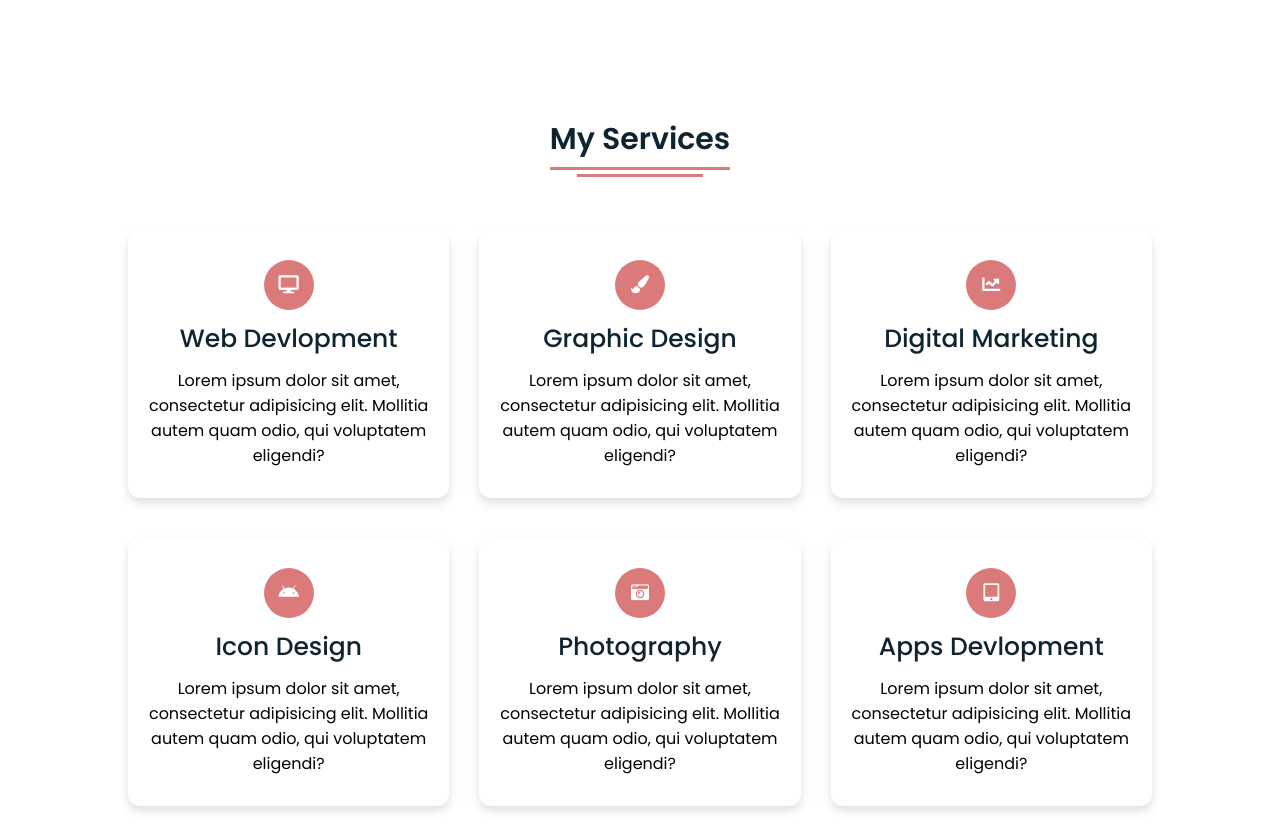
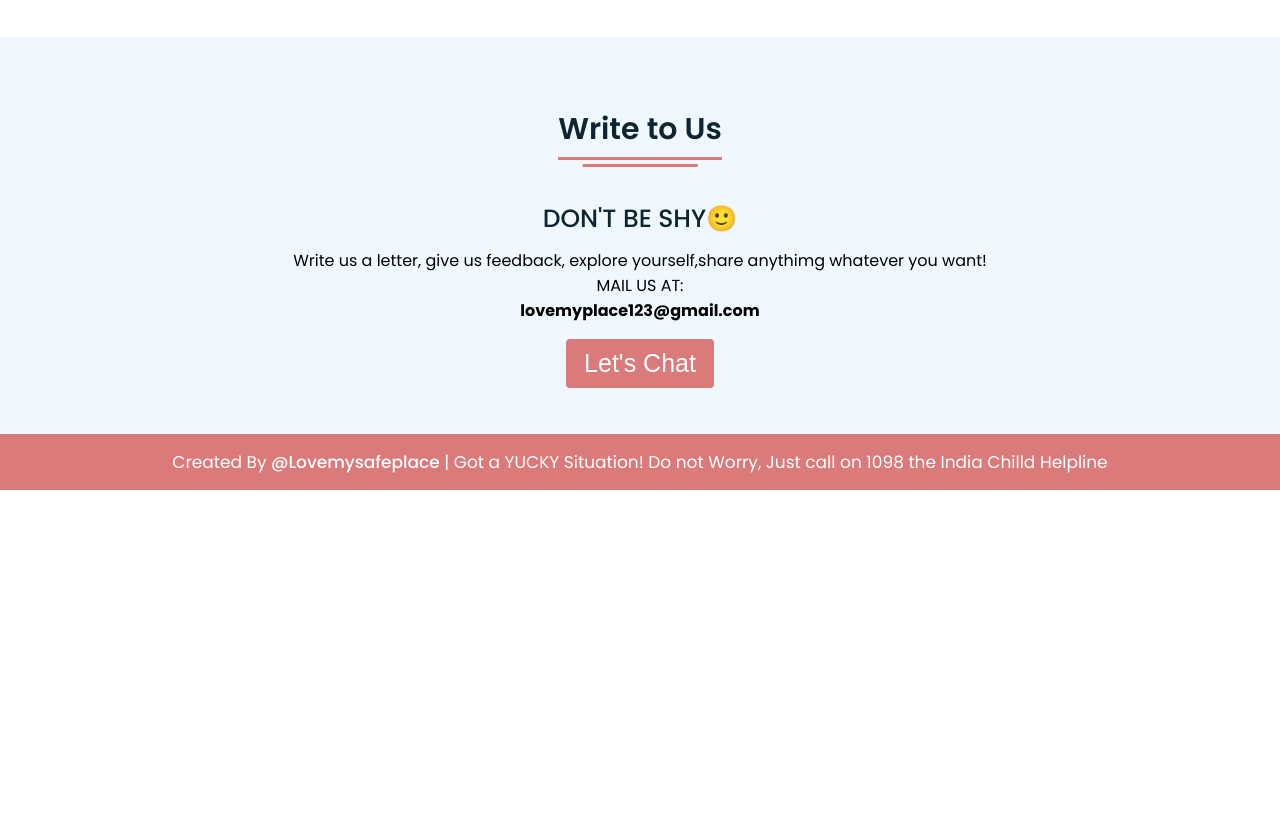
Before and after one commit to sharma-v10/IEM-HACKS, a plain HTML site: page index.html in a window 1280 px wide. Shown: the part 2003-2832 px from the top of the page. After the commit the page ends 2493 px from the top, so only its background shows below. Drawn offline with Linux system fonts and the light colour scheme.

Commit message:
initial commit

```diff
--- a/index.html
+++ b/index.html
@@ -112,63 +112,6 @@
     </div>
   </section>
 
-  <!-- My Services Section Start -->
-  <section class="services" id="services">
-    <div class="content">
-      <div class="title"><span>My Services</span></div>
-      <div class="boxes">
-        <div class="box">
-          <div class="icon">
-            <i class="fas fa-desktop"></i>
-          </div>
-          <div class="topic">Web Devlopment</div>
-          <p>Lorem ipsum dolor sit amet, consectetur adipisicing elit. Mollitia autem quam odio, qui voluptatem
-            eligendi?</p>
-        </div>
-        <div class="box">
-          <div class="icon">
-            <i class="fas fa-paint-brush"></i>
-          </div>
-          <div class="topic">Graphic Design</div>
-          <p>Lorem ipsum dolor sit amet, consectetur adipisicing elit. Mollitia autem quam odio, qui voluptatem
-            eligendi?</p>
-        </div>
-        <div class="box">
-          <div class="icon">
-            <i class="fas fa-chart-line"></i>
-          </div>
-          <div class="topic">Digital Marketing</div>
-          <p>Lorem ipsum dolor sit amet, consectetur adipisicing elit. Mollitia autem quam odio, qui voluptatem
-            eligendi?</p>
-        </div>
-        <div class="box">
-          <div class="icon">
-            <i class="fab fa-android"></i>
-          </div>
-          <div class="topic">Icon Design</div>
-          <p>Lorem ipsum dolor sit amet, consectetur adipisicing elit. Mollitia autem quam odio, qui voluptatem
-            eligendi?</p>
-        </div>
-        <div class="box">
-          <div class="icon">
-            <i class="fas fa-camera-retro"></i>
-          </div>
-          <div class="topic">Photography</div>
-          <p>Lorem ipsum dolor sit amet, consectetur adipisicing elit. Mollitia autem quam odio, qui voluptatem
-            eligendi?</p>
-        </div>
-        <div class="box">
-          <div class="icon">
-            <i class="fas fa-tablet-alt"></i>
-          </div>
-          <div class="topic">Apps Devlopment</div>
-          <p>Lorem ipsum dolor sit amet, consectetur adipisicing elit. Mollitia autem quam odio, qui voluptatem
-            eligendi?</p>
-        </div>
-      </div>
-    </div>
-  </section>
-
   <!-- Contact Me section Start -->
   <section class="contact" id="write to us">
     <div class="content">
--- a/style.css
+++ b/style.css
@@ -390,58 +390,6 @@ section .button button:hover {
   color: #DB7A7A;
 }
 
-/* My Services CSS */
-.services .boxes {
-  display: flex;
-  flex-wrap: wrap;
-  justify-content: space-between;
-}
-
-.services .boxes .box {
-  margin: 20px 0;
-  width: calc(100% / 3 - 20px);
-  text-align: center;
-  border-radius: 12px;
-  padding: 30px 10px;
-  box-shadow: 0 5px 10px rgba(0, 0, 0, 0.12);
-  cursor: default;
-  transition: all 0.4s ease;
-}
-
-.services .boxes .box:hover {
-  background: #DB7A7A;
-  color: #fff;
-}
-
-.services .boxes .box .icon {
-  height: 50px;
-  width: 50px;
-  background: #DB7A7A;
-  border-radius: 50%;
-  text-align: center;
-  line-height: 50px;
-  font-size: 18px;
-  color: #fff;
-  margin: 0 auto 10px auto;
-  transition: all 0.4s ease;
-}
-
-.boxes .box:hover .icon {
-  background-color: #fff;
-  color: #DB7A7A;
-}
-
-.services .boxes .box:hover .topic,
-.services .boxes .box:hover p {
-  color: #0E2431;
-  transition: all 0.4s ease;
-}
-
-.services .boxes .box:hover .topic,
-.services .boxes .box:hover p {
-  color: #fff;
-}
-
 /* Contact Me CSS */
 .contact {
   background: #F0F8FF;
```
